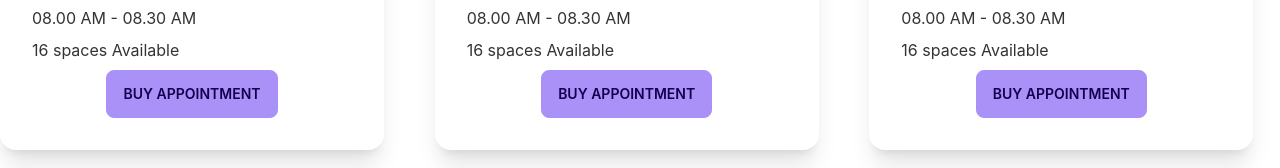
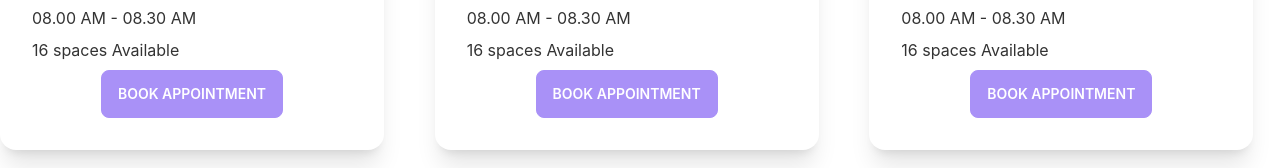
Before and after one commit to dipankar11137/Counseling-Management-System-Client, a React (Create React App) app: page /appointment in a window 1280 px wide. Shown: the part 626-794 px from the top of the page. Built offline with nearby package versions, Linux system fonts and the light colour scheme; no server answers.

Commit message:
adsd modal

```diff
--- a/src/Components/Pages/Appointment/AvailableAppointment/AppointmentOption.js
+++ b/src/Components/Pages/Appointment/AvailableAppointment/AppointmentOption.js
@@ -1,6 +1,6 @@
 import React from "react";
 
-const AppointmentOption = ({ option }) => {
+const AppointmentOption = ({ option, setCounseling }) => {
   const { name, slots } = option;
   return (
     <div className="card w-96 bg-base-100 shadow-xl">
@@ -11,7 +11,9 @@
           {slots.length} {slots.length > 1 ? "spaces" : "space"} Available
         </p>
         <div className="card-actions justify-center">
-          <button className="btn btn-primary">Buy Appointment</button>
+          <label htmlFor="booking-modal" className="btn btn-primary text-white">
+            Book Appointment
+          </label>
         </div>
       </div>
     </div>
--- a/src/Components/Pages/Appointment/AvailableAppointment/AvailableAppointment.js
+++ b/src/Components/Pages/Appointment/AvailableAppointment/AvailableAppointment.js
@@ -1,16 +1,18 @@
 import { format } from "date-fns";
 import React, { useEffect, useState } from "react";
+import BookingModal from "../BookingModal/BookingModal";
 import AppointmentOption from "./AppointmentOption";
 
 const AvailableAppointment = ({ selectDate }) => {
   const [appointmentOptions, setAppointmentOptions] = useState([]);
+  const [counseling, setCounseling] = useState(null);
   useEffect(() => {
     fetch("services.json")
       .then((res) => res.json())
       .then((data) => setAppointmentOptions(data));
   }, []);
   return (
-    <div className="mt-6">
+    <section className="mt-6">
       <p className="text-xl text-center mt-10 text-green-900 font-semibold">
         Available Appointment on {format(selectDate, "PP")}
       </p>
@@ -19,10 +21,12 @@
           <AppointmentOption
             key={option._id}
             option={option}
+            setCounseling={setCounseling}
           ></AppointmentOption>
         ))}
       </div>
-    </div>
+      <BookingModal />
+    </section>
   );
 };
 
--- /dev/null
+++ b/src/Components/Pages/Appointment/BookingModal/BookingModal.js
@@ -0,0 +1,28 @@
+import React from "react";
+
+const BookingModal = () => {
+  return (
+    <>
+      <input type="checkbox" id="booking-modal" className="modal-toggle" />
+      <div className="modal">
+        <div className="modal-box relative">
+          <label
+            htmlFor="booking-modal"
+            className="btn btn-sm btn-circle absolute right-2 top-2"
+          >
+            ✕
+          </label>
+          <h3 className="text-lg font-bold">
+            Congratulations random Internet user!
+          </h3>
+          <p className="py-4">
+            You've been selected for a chance to get one year of subscription to
+            use Wikipedia for free!
+          </p>
+        </div>
+      </div>
+    </>
+  );
+};
+
+export default BookingModal;
```
